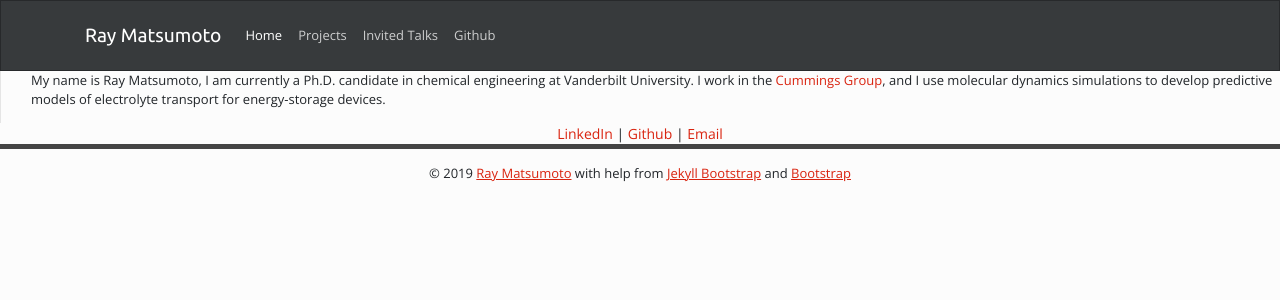
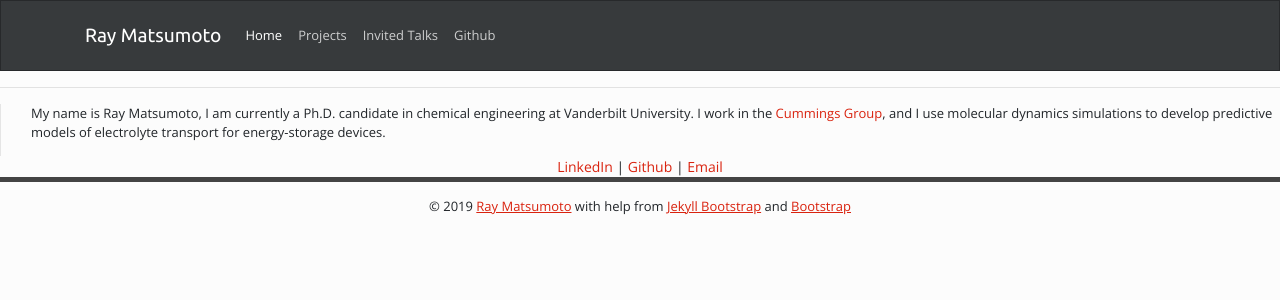
Before and after one commit to rmatsum836/rmatsum836.github.io, a Jekyll site: the page built from index.md, in a window 1280 px wide. Shown: the top 300 px of the page. Built offline with Jekyll 4.4.1, drawn with Linux system fonts in a browser that asks for light colours; nearby versions of some CDN libraries.

Commit message:
Actually add hfeed div

```diff
--- a/index.md
+++ b/index.md
@@ -3,7 +3,10 @@ section: home
 layout: default
 ---
 
-<div class="entry-summary">
+<div class="hfeed">
+ <hr />
+
+ <div class="entry-summary">
 
       <p>My name is Ray Matsumoto, I am currently a Ph.D. candidate in
       chemical engineering at Vanderbilt University.  I work in the
@@ -12,4 +15,5 @@ layout: default
       develop predictive models of electrolyte transport for
       energy-storage devices.</p>
 
+ </div>
 </div>
```
